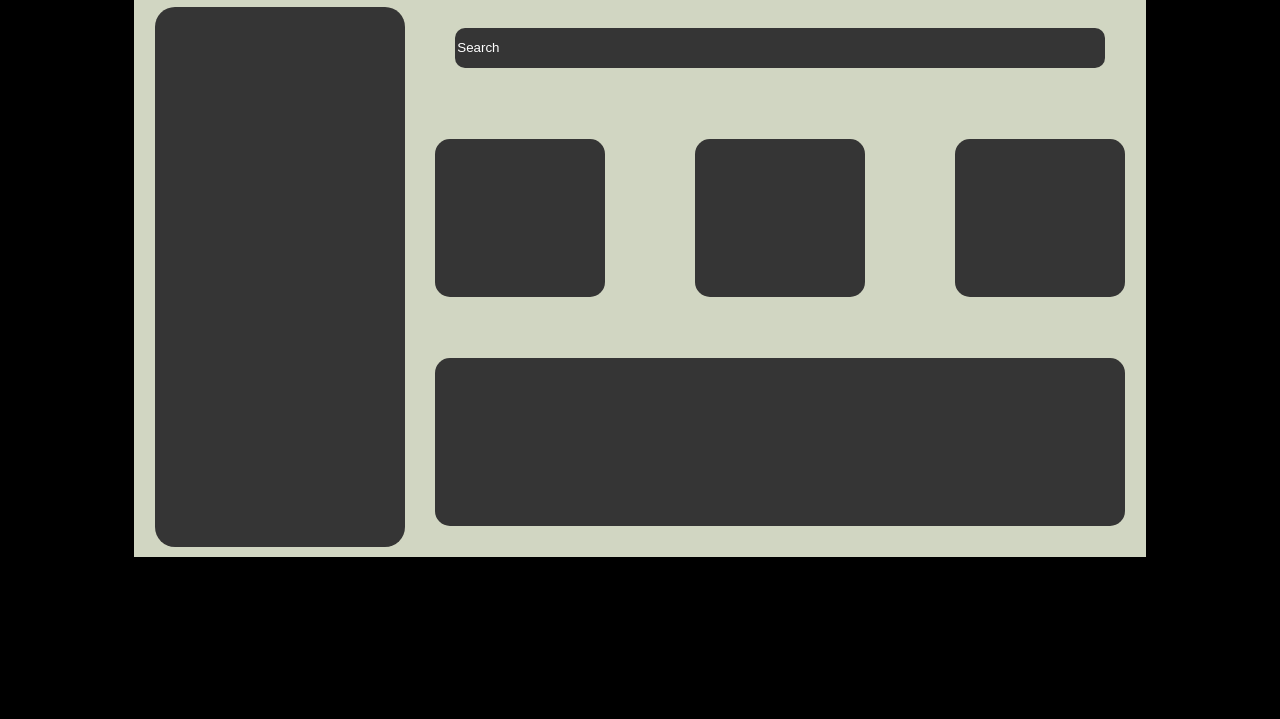
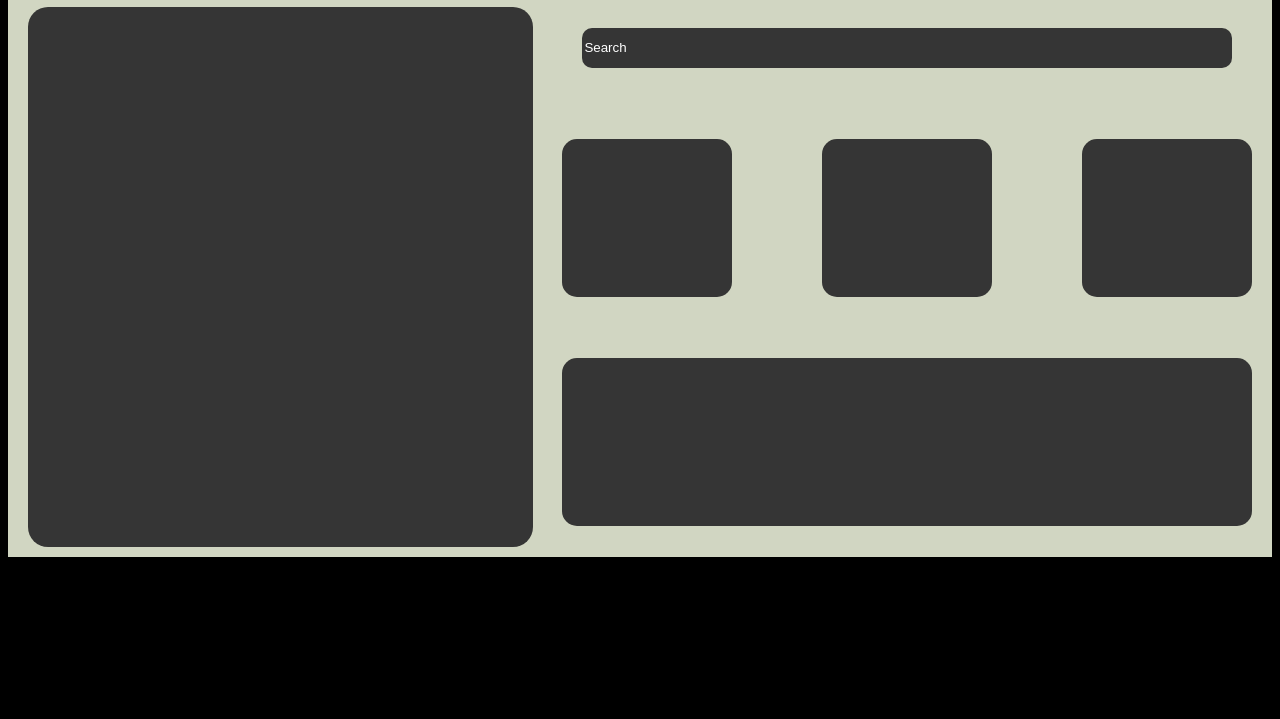
Before and after one commit to arunkumarreddyc/githubmodelpage, a plain HTML site: page index.html in a window 1280 px wide. Shown: the part 81-800 px from the top of the page. Drawn offline with Linux system fonts and the light colour scheme.

Commit message:
second commit

```diff
--- a/index.html
+++ b/index.html
@@ -16,7 +16,7 @@
         display: flex;
         flex-flow: column;
         justify-content: flex-start;
-        width: 80%;
+        width: 100%;
       }
       .item1 {
         height: 70px;
@@ -47,7 +47,7 @@
       }
       .sub1 {
         margin: 10px 10px;
-        width: 250px;
+        width: 40%;
         background-color: #353535;
         border-radius: 20px;
 
```
